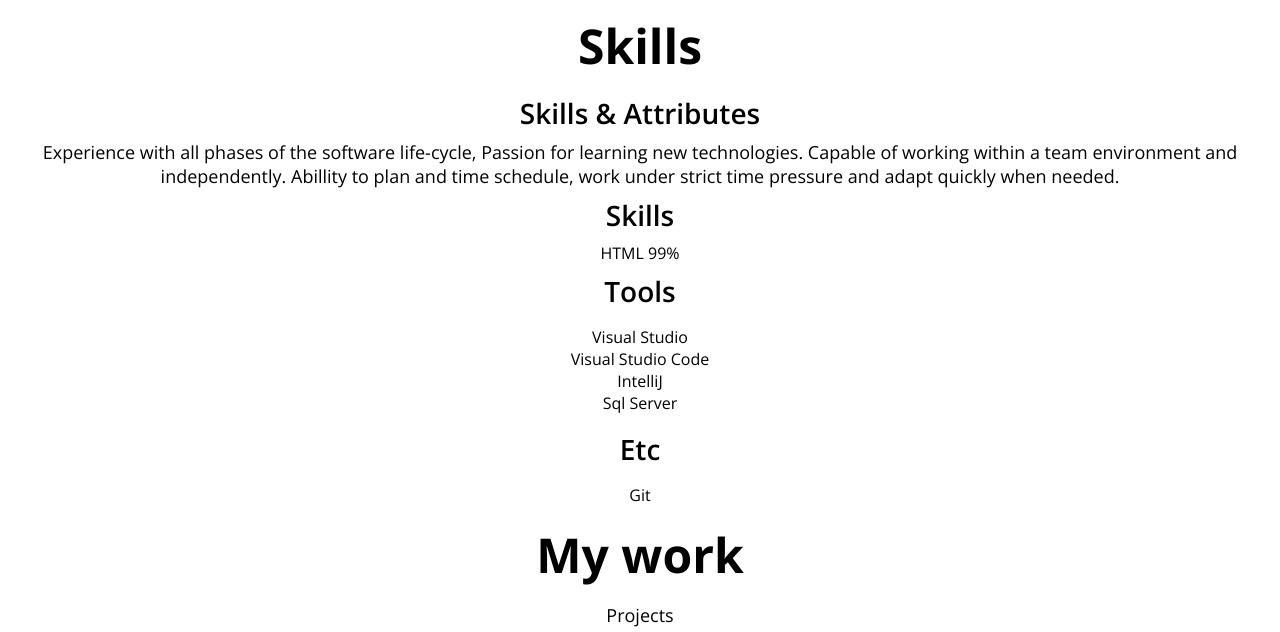
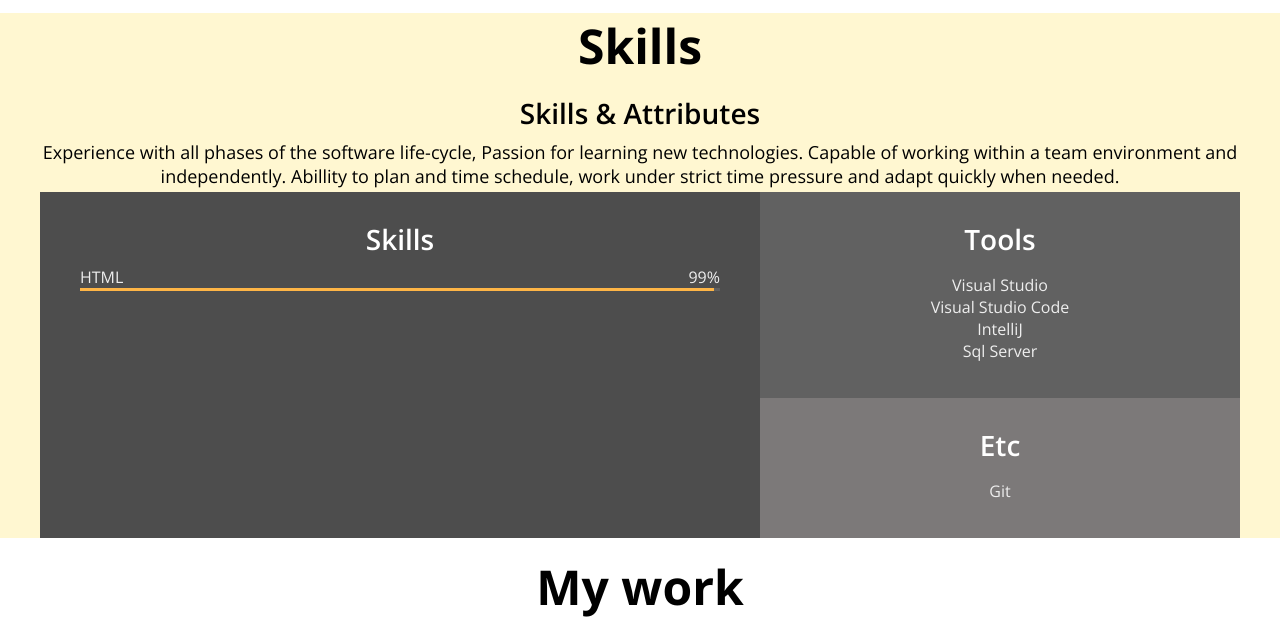
Before and after one commit to rpgworld/portfolio-study, a plain HTML site: page index.html in a window 1280 px wide. Shown: the part 1326-1958 px from the top of the page. Drawn offline with nearby package versions, Linux system fonts and the light colour scheme.

Commit message:
CSS: Skills

```diff
--- a/index.html
+++ b/index.html
@@ -59,7 +59,7 @@
     </section>
 
     <!-- About -->
-    <section id="about" class="section">
+    <section id="about" class="section section__container">
       <h1>About me</h1>
       <p>
         C#, WPF, MS-Sql로 MES, WMS 프로젝트(By 스마트 팩토리)를 한 경험이
@@ -116,13 +116,14 @@
 
     <!-- Skills -->
     <section id="skills" class="section">
+      <div class="section__container">
         <h1>Skills</h1>
         <h2>Skills & Attributes</h2>
         <p>
           Experience with all phases of the software life-cycle, Passion for
-        learning new technologies. Capable of working within a team environment
-        and independently. Abillity to plan and time schedule, work under strict
-        time pressure and adapt quickly when needed.
+          learning new technologies. Capable of working within a team
+          environment and independently. Abillity to plan and time schedule,
+          work under strict time pressure and adapt quickly when needed.
         </p>
         <div class="skillset">
           <div class="skillset__left">
@@ -137,7 +138,7 @@
               </div>
             </div>
           </div>
-        <div class="skillset_right">
+          <div class="skillset__right">
             <div class="tools">
               <h2 class="skillset__title">Tools</h2>
               <ul class="tools__list">
@@ -152,6 +153,7 @@
               <ul class="etc__list">
                 <li><span>Git</span></li>
               </ul>
+            </div>
           </div>
         </div>
       </div>
--- a/style.css
+++ b/style.css
@@ -165,6 +165,10 @@ button {
 .section {
   text-align: center;
   pad: 50px;
+  margin: auto;
+}
+
+.section__container {
   max-width: 1200px;
   margin: auto;
 }
@@ -239,3 +243,57 @@ button {
 .job__period {
   font-size: var(--font-micro);
 }
+
+/* Skills */
+#skills {
+  background-color: var(--color-yellow);
+}
+
+.skillset {
+  display: flex;
+  background-color: var(--color-light-grey);
+  color: var(--color-light-white);
+}
+
+.skillset__title {
+  color: var(--color-white);
+}
+
+.skill {
+  margin-bottom: 8px;
+}
+.skillset__left {
+  flex-basis: 60%;
+  background-color: var(--color-dark-grey);
+  padding: 20px 40px;
+}
+
+.skill__description {
+  display: flex;
+  justify-content: space-between;
+}
+
+.skill__bar {
+  width: 100%;
+  height: 3px;
+  background-color: var(--color-grey);
+}
+
+.skill__value {
+  width: 99%;
+  height: 3px;
+  background-color: var(--color-orange);
+}
+
+.skillset__right {
+  flex-basis: 40%;
+}
+
+.tools {
+  background-color: var(--color-grey);
+}
+
+.tools,
+.etc {
+  padding: 20px;
+}
```
Lines whose indentation alone changed are shown as unchanged.
